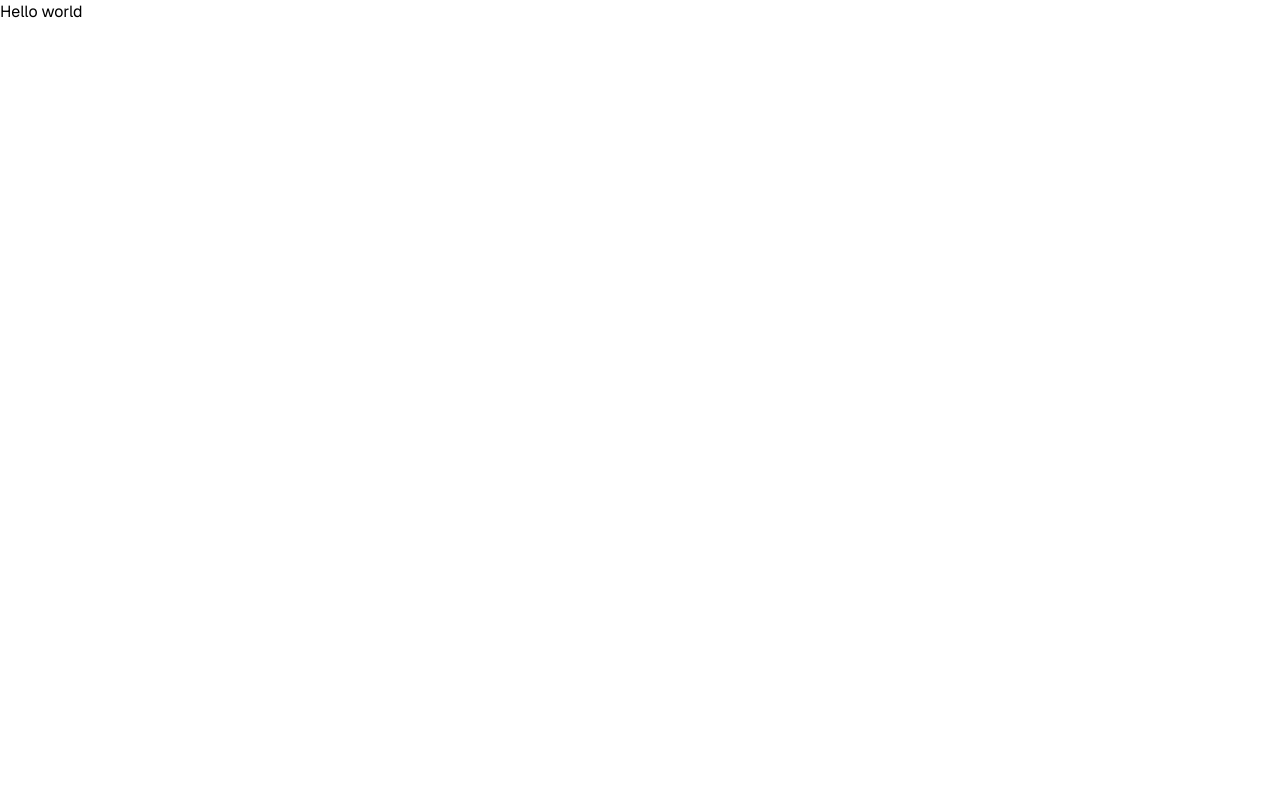
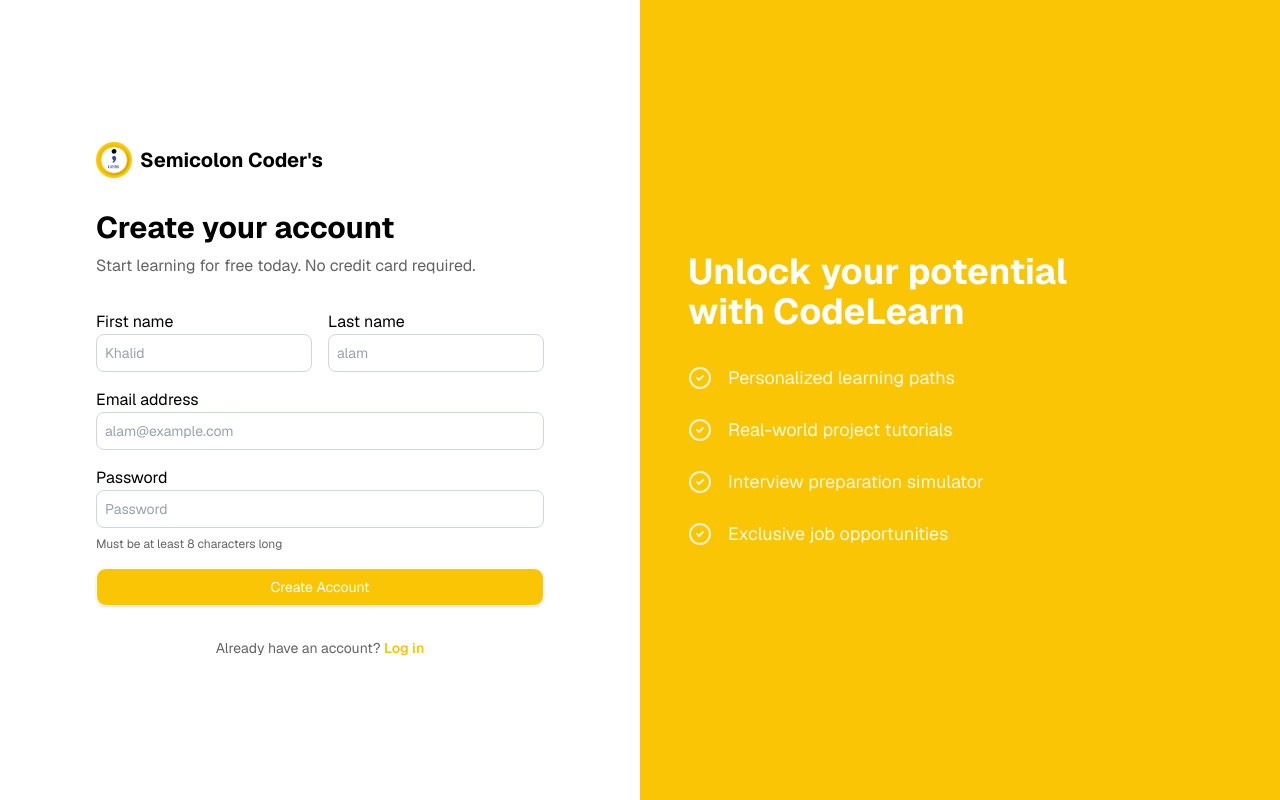
Before and after one commit to alammd0/semicolon_coders, a Next.js app: page /signup in a window 1280 px wide. Built offline with nearby package versions, Linux system fonts and the light colour scheme.

Commit message:
add login and signup page

```diff
--- a/app/login/page.tsx
+++ b/app/login/page.tsx
@@ -1,9 +1,60 @@
-import AuthForm from "@/components/core/AuthForm"
+import Link from "next/link"
+import Image from "next/image"
 
 export default function Login() {
     return (
-        <div>
-            <h1>Hell</h1>
+        <div className="min-h-screen w-full flex items-center justify-center bg-card px-4">
+            <div className="w-full max-w-md space-y-4 rounded-lg bg-background p-6 shadow-md">
+
+                <div className="text-center">
+                    <Link href="/" className="inline-flex items-center gap-2 mb-4">
+                        <div className="flex h-9 w-9 items-center justify-center rounded-lg">
+                            <Image src="/Logo.jpg" alt="Logo" width={40} height={40} className="rounded-full"/>
+                        </div>
+                    </Link>
+                    <h1 className="text-3xl font-bold">Welcome back</h1>
+                    <p className="mt-2 text-muted-foreground">Log in to continue your learning journey</p>
+                </div>
+
+                <form className="space-y-4">
+                    <div className="space-y-2">
+                        <label htmlFor="email">Email address</label>
+                        <input
+                            id="email"
+                            type="email"
+                            placeholder="name@example.com"
+                            required
+                            className="w-full rounded-sm border border-gray-300 px-2 py-2 text-sm focus:border-blue-500 focus:ring-2 focus:ring-blue-500/20 focus:outline-none"
+                        />
+                    </div>
+
+                    <div className="space-y-2">
+                        <label htmlFor="password">Password</label>
+                        <input
+                            id="password"
+                            type="password"
+                            required
+                            placeholder="Password"
+                            className="w-full rounded-sm border border-gray-300 px-2 py-2 text-sm focus:border-blue-500 focus:ring-2 focus:ring-blue-500/20 focus:outline-none"
+                        />
+                    </div>
+
+                    <button
+                        type="submit"
+                        className="w-full rounded-md bg-[#F9C505] py-2 text-sm text-white shadow-sm transition-all hover:shadow-lg"
+                    >
+                            Login
+                    </button>
+                </form>
+
+                <p className="text-center text-sm text-muted-foreground">
+                    Don't have an account?{" "}
+                    <Link href="/signup" className="font-semibold text-[#F9C505] hover:underline">
+                        Sign up
+                    </Link>
+                </p>
+
+            </div>
         </div>
     )
 }
--- a/app/page.tsx
+++ b/app/page.tsx
@@ -15,7 +15,7 @@ export default function Home() {
       <main className="flex-1">
 
         {/* hero section */}
-        <section className="relative overflow-hidden bg-background py-20 lg:py-32">
+        <section className="relative overflow-hidden bg-background py-20 lg:py-32 max-w-10/12 mx-auto">
 
           <div className="container relative z-10 mx-auto px-4 sm:px-6 lg:px-8">
 
@@ -86,7 +86,7 @@ export default function Home() {
 
 
          {/* Learning Paths */}
-        <section className="py-24">
+        <section className="py-24 max-w-10/12 mx-auto">
           <div className="container mx-auto px-4">
               <h2 className="mb-4 text-3xl font-bold tracking-tight sm:text-4xl text-center">Choose Your Learning Path</h2>
               <p className="mx-auto mb-16 max-w-2xl text-lg text-muted-foreground text-center">
@@ -110,7 +110,7 @@ export default function Home() {
 
 
         {/* Feature Section */}
-        <section className="bg-muted/30 py-24">
+        <section className="bg-muted/30 py-24 max-w-10/12 mx-auto">
 
           <div className="container mx-auto px-4">
             <div className="grid gap-16 lg:grid-cols-2 lg:items-center">
@@ -148,7 +148,7 @@ export default function Home() {
 
 
          {/* Final CTA */}
-        <section className="py-24">
+        <section className="py-24 max-w-10/12 mx-auto">
           <div className="container mx-auto px-4">
             <div className="rounded-3xl px-8 py-16 text-center bg-[#F9C505] md:px-16 md:py-24">
               <h2 className="mb-6 text-3xl font-bold tracking-tight sm:text-5xl text-white">Ready to transform your career?</h2>
--- a/app/signup/page.tsx
+++ b/app/signup/page.tsx
@@ -3,7 +3,7 @@ import AuthForm from "@/components/core/AuthForm";
 export default function SignUp() {
     return (
         <div>
-            <h1>Hello world</h1>
+            <AuthForm/>
         </div>
     )
 }
--- a/components/core/AuthForm.tsx
+++ b/components/core/AuthForm.tsx
@@ -1,7 +1,90 @@
+import { CheckCircle2 } from "lucide-react";
+import Image from "next/image";
+import Link from "next/link";
+
+
+const features = [
+  "Personalized learning paths",
+  "Real-world project tutorials",
+  "Interview preparation simulator",
+  "Exclusive job opportunities",
+];
+
 export default function SignupPage() {
   return (
-    <div>
-        <h1>Hello world</h1>
+    <div className="grid min-h-screen lg:grid-cols-2">
+
+      <div className="flex flex-col items-center justify-center bg-card px-4 py-12 lg:px-8">
+        <div className="w-full max-w-md space-y-8">
+
+          <div className="text-left">
+            <Link href="/" className="inline-flex items-center gap-2 mb-8">
+              <div className="flex h-9 w-9 items-center justify-center rounded-lg">
+                <Image src="/Logo.jpg" alt="Logo" width={40} height={40} className="rounded-full"/>
+              </div>
+              <span className="text-xl font-bold">Semicolon Coder's</span>
+            </Link>
+            <h1 className="text-3xl font-bold">Create your account</h1>
+            <p className="mt-2 text-muted-foreground">Start learning for free today. No credit card required.</p>
+          </div>
+
+
+          <form className="space-y-4">
+            <div className="grid grid-cols-2 gap-4">
+              <div className="space-y-2">
+                <label htmlFor="first-name">First name</label>
+                <input id="first-name" placeholder="Khalid" required
+                  className="w-full rounded-sm border border-gray-300 px-2 py-2 text-sm text-gray-900 placeholder-gray-400 focus:border-blue-500 focus:ring-2 focus:ring-blue-500/20 focus:outline-none"
+                />
+              </div>
+              <div className="space-y-2">
+                <label htmlFor="last-name">Last name</label>
+                <input id="last-name"
+                  className="w-full rounded-sm border border-gray-300 px-2 py-2 text-sm text-gray-900 placeholder-gray-400 focus:border-blue-500 focus:ring-2 focus:ring-blue-500/20 focus:outline-none"
+                 placeholder="alam" required />
+              </div>
+            </div>
+            <div className="space-y-2">
+              <label htmlFor="email">Email address</label>
+              <input id="email"
+               className="w-full rounded-sm border border-gray-300 px-2 py-2 text-sm text-gray-900 placeholder-gray-400 focus:border-blue-500 focus:ring-2 focus:ring-blue-500/20 focus:outline-none"
+              type="email" placeholder="alam@example.com" required />
+            </div>
+            <div className="space-y-2">
+              <label htmlFor="password">Password</label>
+              <input id="password"
+                className="w-full rounded-sm border border-gray-300 px-2 py-2 text-sm text-gray-900 placeholder-gray-400 focus:border-blue-500 focus:ring-2 focus:ring-blue-500/20 focus:outline-none"
+               type="password" required placeholder="Password"/>
+              <p className="text-xs text-muted-foreground">Must be at least 8 characters long</p>
+            </div>
+            <button className="bg-[#F9C505] rounded-md border py-2 px-4 text-center transition-all text-white text-sm shadow-sm hover:shadow-lg w-full" type="submit">
+              Create Account
+            </button>
+          </form>
+
+          <p className="text-center text-sm text-muted-foreground">
+            Already have an account?{" "}
+            <Link href="/login" className="font-semibold text-[#F9C505] hover:underline">
+              Log in
+            </Link>
+          </p>
+
+        </div>
+      </div>
+
+      <div className="hidden flex-col justify-center bg-[#F9C505] p-12 text-primary-foreground lg:flex">
+        <div className="max-w-md space-y-8">
+          <h2 className="text-4xl font-bold">Unlock your potential with CodeLearn</h2>
+          <div className="space-y-6">
+            {features.map((feature) => (
+              <div key={feature} className="flex items-center gap-4">
+                <CheckCircle2 className="h-6 w-6 text-primary-foreground/80" />
+                <span className="text-lg opacity-90">{feature}</span>
+              </div>
+            ))}
+          </div>
+        </div>
+      </div>
     </div>
   )
 }
```
